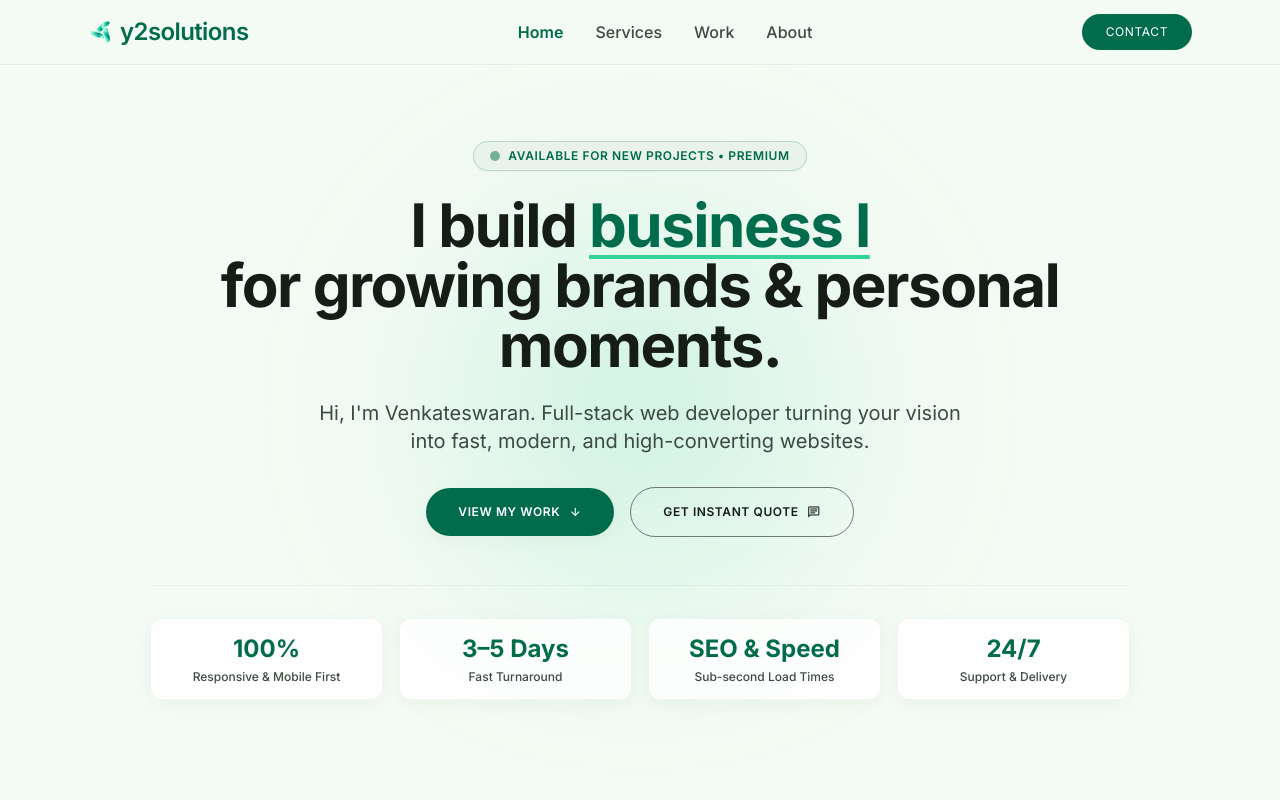
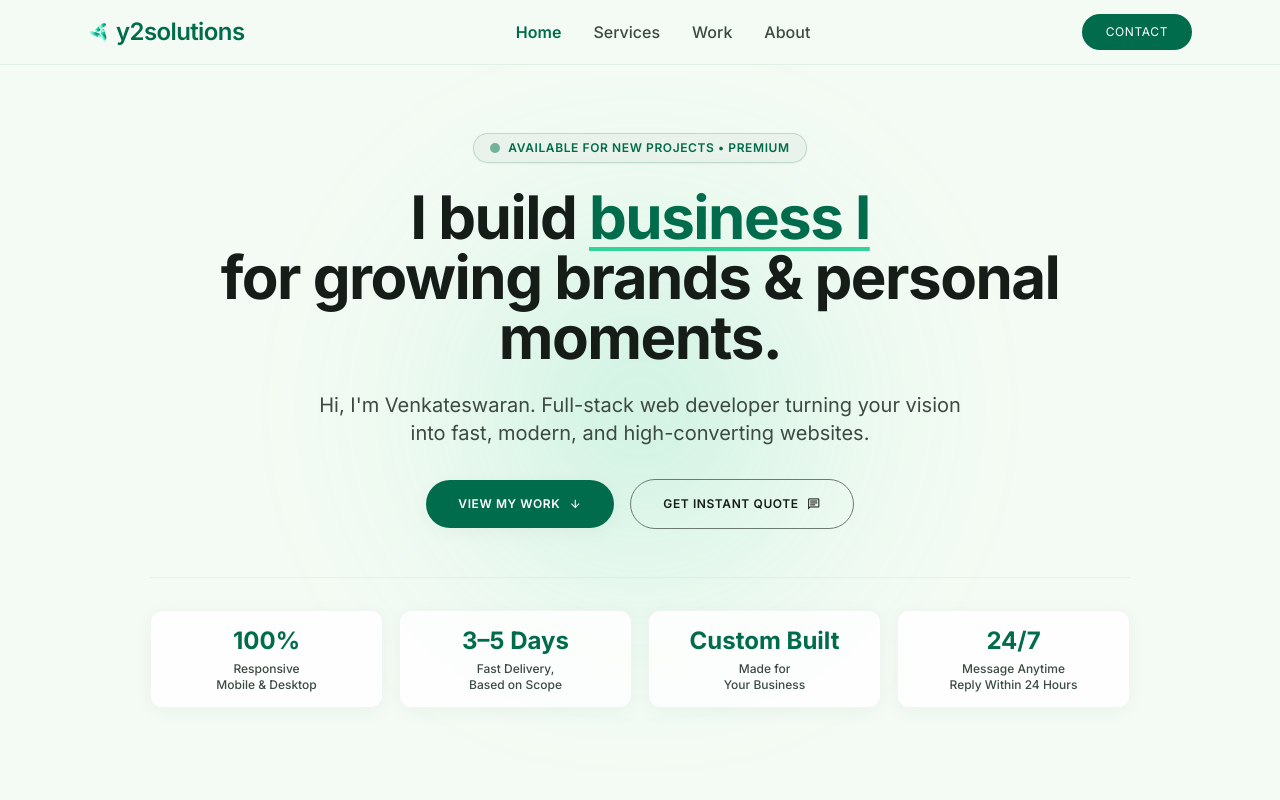
Before and after one commit to Venkat-51/Personal_Branding_Website, a website: page frontend/index.html in a window 1280 px wide. Shown: the top 800 px of the page. Drawn offline with nearby package versions, Linux system fonts and the light colour scheme.

Commit message:
update homepage content

```diff
--- a/frontend/index.html
+++ b/frontend/index.html
@@ -63,7 +63,7 @@
       aria-label="Main Navigation">
       <a href="#home"
         class="text-xl sm:text-2xl font-bold tracking-tight text-on-surface hover:text-primary transition-colors flex-shrink-0 flex items-center gap-2">
-        <img src="public/y2solutions.png" alt="y2solutions Logo" class="h-5 sm:h-6 w-auto object-contain">
+        <img src="public/y2solutions.png" alt="y2solutions Logo" class="h-4 sm:h-5 w-auto object-contain">
         <span>y2<span class="text-primary">solutions</span></span>
       </a>
 
@@ -164,22 +164,25 @@
           <div
             class="hero-stat-card p-3.5 rounded-xl bg-surface-container-lowest/80 border border-outline-variant/20 soft-shadow hover:border-primary/40 transition-all hover:-translate-y-1">
             <p class="hero-stat-number text-2xl font-extrabold text-primary">100%</p>
-            <p class="hero-stat-label text-xs text-on-surface-variant font-medium mt-1">Responsive & Mobile First</p>
+            <p class="hero-stat-label text-xs text-on-surface-variant font-medium mt-1">Responsive <br> Mobile &amp;
+              Desktop</p>
           </div>
           <div
             class="hero-stat-card p-3.5 rounded-xl bg-surface-container-lowest/80 border border-outline-variant/20 soft-shadow hover:border-primary/40 transition-all hover:-translate-y-1">
             <p class="hero-stat-number text-2xl font-extrabold text-primary">3–5 Days</p>
-            <p class="hero-stat-label text-xs text-on-surface-variant font-medium mt-1">Fast Turnaround</p>
+            <p class="hero-stat-label text-xs text-on-surface-variant font-medium mt-1">Fast Delivery, <br> Based on
+              Scope</p>
           </div>
           <div
             class="hero-stat-card p-3.5 rounded-xl bg-surface-container-lowest/80 border border-outline-variant/20 soft-shadow hover:border-primary/40 transition-all hover:-translate-y-1">
-            <p class="hero-stat-number text-2xl font-extrabold text-primary">SEO & Speed</p>
-            <p class="hero-stat-label text-xs text-on-surface-variant font-medium mt-1">Sub-second Load Times</p>
+            <p class="hero-stat-number text-2xl font-extrabold text-primary">Custom Built</p>
+            <p class="hero-stat-label text-xs text-on-surface-variant font-medium mt-1">Made for <br>Your Business</p>
           </div>
           <div
             class="hero-stat-card p-3.5 rounded-xl bg-surface-container-lowest/80 border border-outline-variant/20 soft-shadow hover:border-primary/40 transition-all hover:-translate-y-1">
             <p class="hero-stat-number text-2xl font-extrabold text-primary">24/7</p>
-            <p class="hero-stat-label text-xs text-on-surface-variant font-medium mt-1">Support & Delivery</p>
+            <p class="hero-stat-label text-xs text-on-surface-variant font-medium mt-1">Message Anytime <br> Reply
+              Within 24 Hours</p>
           </div>
         </div>
       </div>
```
